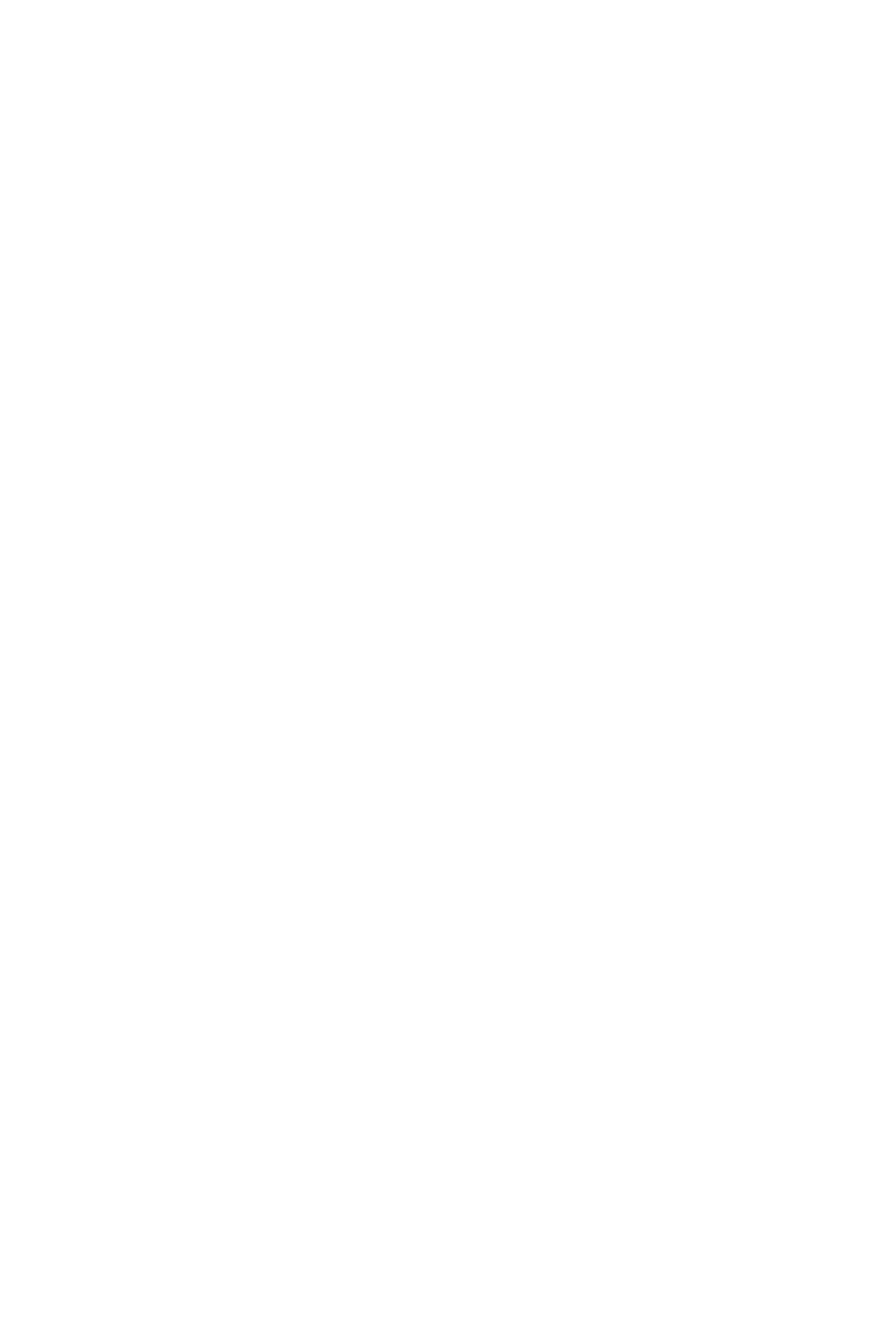
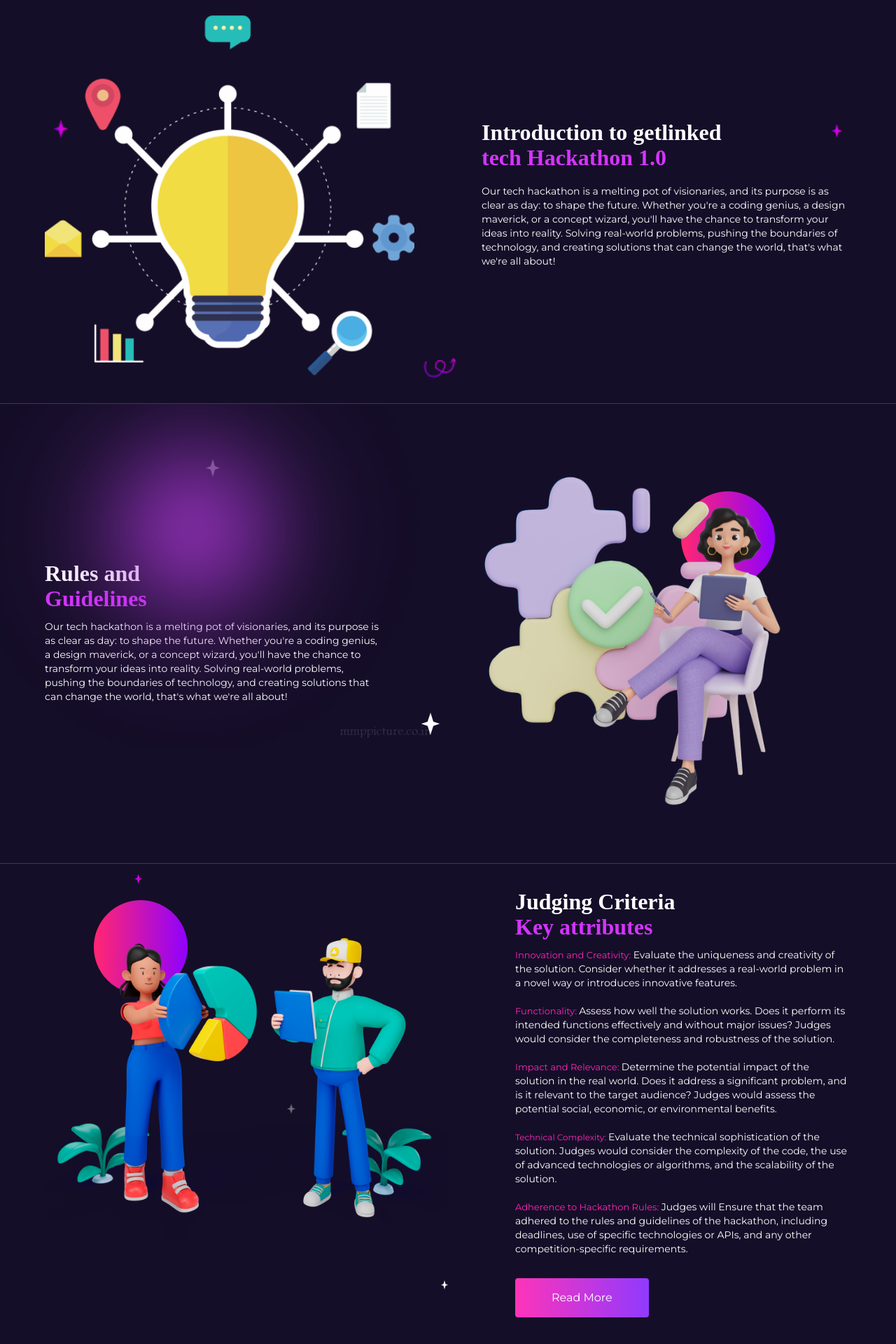
Before and after one commit to dExtinctedCoder/getLinked, a React (Vite) app: page / in a window 1280 px wide. Shown: the part 784-2704 px from the top of the page at 70% size. Before the commit the page ends 800 px from the top, so only its background shows below. Built offline with nearby package versions, Linux system fonts and the light colour scheme.

Commit message:
feat: build responsive landing page sections

```diff
--- a/src/pages/homePage.tsx
+++ b/src/pages/homePage.tsx
@@ -10,9 +10,16 @@ import GLOBE from "../assets/images/image-1.png";
 import PURPLELENS1 from "../assets/images/purple-lens-flare-png.png";
 import PURPLELENS2 from "../assets/images/purple-lens-flare-png-2.png";
 import STAR from "../assets/images/star.png";
+import STAR_PURPLE from "../assets/images/sata-gra.png";
 import STARGray from "../assets/images/stargray.png";
+import BigIdea from "../assets/images/thebigIdea1.png";
+import WOMAN from "../assets/images/7450159 1.png";
+import ARROW from "../assets/images/arrow.png";
+import ELLIPSE from "../assets/images/ellipse 2.png";
+import ManAndWoman from "../assets/images/8046554 1.png";
 import { useAppDispatch } from "../store/hooks";
 import { CLOSE_MENU, toggleMenu } from "../store/app/app.actions";
+import Section from "../components/sections/landingPageSection";
 
 const HomePage = (): React.ReactElement => {
 	const dispatchMenuAction = useAppDispatch();
@@ -117,6 +124,198 @@ const HomePage = (): React.ReactElement => {
 				</div>
 			</section>
 			<hr className="border-0 h-[1px] bg-[#ffffff2d]" />
+			<Section
+				label="introduction-section"
+				src={BigIdea}
+				alt="the-big-idea-illustration"
+				extras="gap-y-12"
+				misc={
+					<>
+						<img
+							src={STAR_PURPLE}
+							alt="star.png"
+							className="absolute left-[8%] top-[18%] lg:w-[20px] lg:top-[32%] lg:left-[6%]"
+						/>
+						<img
+							src={STAR_PURPLE}
+							alt="star.png"
+							className="absolute right-[12%] top-[67%] w-[10px] lg:w-[15px] lg:top-[33%] lg:right-[6%]"
+						/>
+						<img
+							src={ARROW}
+							alt="arrow.png"
+							className="absolute top-[58%] m-auto lg:bottom-[5%] lg:w-[50px] lg:left-[47%] lg:m-0 lg:top-auto"
+						/>
+					</>
+				}
+				textBox={
+					<div className="px-4 lg:px-0 lg:w-1/2">
+						<h4 className="font-['Clash_Display'] text-center text-xl font-bold lg:text-[32px] lg:mb-2 lg:text-left">
+							Introduction to getlinked
+						</h4>
+						<h4 className="font-['Clash_Display'] text-center text-xl font-bold pb-2 text-[#D434FE] lg:text-[32px] lg:mb-4 lg:text-left">
+							tech Hackathon 1.0
+						</h4>
+						<p className="text-[13px] text-center leading-[27.5px] lg:text-sm lg:text-left">
+							Our tech hackathon is a melting pot of visionaries, and its
+							purpose is as clear as day: to shape the future. Whether
+							you&apos;re a coding genius, a design maverick, or a concept
+							wizard, you&apos;ll have the chance to transform your ideas into
+							reality. Solving real-world problems, pushing the boundaries of
+							technology, and creating solutions that can change the world,
+							that&apos;s what we&apos;re all about!
+						</p>
+					</div>
+				}
+			/>
+			<hr className="border-0 h-[1px] bg-[#ffffff2d]" />
+			<Section
+				label="rules-and-guidelines-section"
+				src={WOMAN}
+				alt="woman-sitting-and-reading"
+				extras="lg:flex-row-reverse"
+				misc={
+					<>
+						<img
+							src={STARGray}
+							alt="star.png"
+							className="absolute w-3 left-[10%] top-[31%] lg:w-[20px] lg:top-[12%] lg:left-[23%]"
+						/>
+						<img
+							src={STAR}
+							alt="star.png"
+							className="absolute right-[9%] top-[67%] w-[10px] lg:w-[15px] lg:top-[33%] lg:right-[6%] lg:hidden"
+						/>
+						<img
+							src={STAR}
+							alt="star.png"
+							className="absolute w-3 bottom-[4%] left-[20%] lg:w-fit lg:left-[47%] lg:bottom-[28%]"
+						/>
+						<img
+							src={ELLIPSE}
+							alt="ellipse.png"
+							className="hidden lg:block absolute top-[19%] right-[13.5%]"
+						/>
+						<img
+							src={PURPLELENS1}
+							alt=""
+							className="absolute -top-[3%] -left-[33%] lg:inset-0 lg:w-1/2"
+						/>
+						{/* <img
+							src={PURPLELENS1}
+							alt=""
+							className="absolute top-[50%] -right-[60%] lg:inset-0 lg:w-1/2 lg:-right-[50%]"
+						/> */}
+					</>
+				}
+				textBox={
+					<div className="px-4 lg:px-0 lg:w-1/2">
+						<h4 className="font-['Clash_Display'] text-center text-xl font-bold lg:text-[32px] lg:mb-2 lg:text-left">
+							Rules and
+						</h4>
+						<h4 className="font-['Clash_Display'] text-center text-xl font-bold mb-2 text-[#D434FE] lg:text-[32px] lg:mb-4 lg:text-left">
+							Guidelines
+						</h4>
+						<p className="text-[13px] text-center leading-[27.5px] lg:text-sm lg:text-left">
+							Our tech hackathon is a melting pot of visionaries, and its
+							purpose is as clear as day: to shape the future. Whether
+							you&apos;re a coding genius, a design maverick, or a concept
+							wizard, you&apos;ll have the chance to transform your ideas into
+							reality. Solving real-world problems, pushing the boundaries of
+							technology, and creating solutions that can change the world,
+							that&apos;s what we&apos;re all about!
+						</p>
+					</div>
+				}
+			/>
+			<hr className="border-0 h-[1px] bg-[#ffffff2d]" />
+			<Section
+				label="judging-and-criteria-section"
+				src={ManAndWoman}
+				alt="man-and-woman-working"
+				extras="pb-16 lg:pb-24"
+				misc={
+					<>
+						<img
+							src={STAR_PURPLE}
+							alt="star.png"
+							className="absolute left-[43%] top-[2%] lg:left-[15%]"
+						/>
+						<img
+							src={STARGray}
+							alt="star.png"
+							className="absolute top-[20%] right-[45%] w-3 lg:right-[67%] lg:top-[46%]"
+						/>
+						<img
+							src={STAR}
+							alt="star.png"
+							className="absolute right-[12%] bottom-[9%] w-[10px] lg:top-[80%] lg:right-[50%]"
+						/>
+						<img
+							src={ELLIPSE}
+							alt="ellipse.png"
+							className="hidden absolute lg:block top-[7%] left-[10.5%]"
+						/>
+					</>
+				}
+				textBox={
+					<div className="px-4 lg:px-0 lg:w-1/2">
+						<h4 className="font-['Clash_Display'] text-center text-xl font-bold lg:text-[32px] lg:mb-2 lg:text-left">
+							Judging Criteria
+						</h4>
+						<h4 className="font-['Clash_Display'] text-center text-xl font-bold mb-4 text-[#D434FE] lg:text-[32px] lg:mb-4 lg:text-left">
+							Key attributes
+						</h4>
+						<p className="text-xs text-center leading-[22.555px] mb-5 lg:text-sm lg:text-left">
+							<span className="text-[13px] text-[#FF26B9]">
+								Innovation and Creativity:{" "}
+							</span>
+							Evaluate the uniqueness and creativity of the solution. Consider
+							whether it addresses a real-world problem in a novel way or
+							introduces innovative features.
+						</p>
+						<p className="text-xs text-center leading-[22.555px] mb-5 lg:text-sm lg:text-left">
+							<span className="text-[13px] text-[#FF26B9]">
+								Functionality:{" "}
+							</span>
+							Assess how well the solution works. Does it perform its intended
+							functions effectively and without major issues? Judges would
+							consider the completeness and robustness of the solution.
+						</p>
+						<p className="text-xs text-center leading-[22.555px] mb-5 lg:text-sm lg:text-left">
+							<span className="text-[13px] text-[#FF26B9]">
+								Impact and Relevance:{" "}
+							</span>
+							Determine the potential impact of the solution in the real world.
+							Does it address a significant problem, and is it relevant to the
+							target audience? Judges would assess the potential social,
+							economic, or environmental benefits.
+						</p>
+						<p className="text-xs text-center leading-[22.555px] mb-5 lg:text-sm lg:text-left">
+							<span className="text-xs text-[#FF26B9]">
+								Technical Complexity:{" "}
+							</span>
+							Evaluate the technical sophistication of the solution. Judges
+							would consider the complexity of the code, the use of advanced
+							technologies or algorithms, and the scalability of the solution.
+						</p>
+						<p className="text-xs text-center leading-[22.555px] mb-4 lg:mb-8 lg:text-sm lg:text-left">
+							<span className="text-[13px] text-[#FF26B9]">
+								Adherence to Hackathon Rules:{" "}
+							</span>
+							Judges will Ensure that the team adhered to the rules and
+							guidelines of the hackathon, including deadlines, use of specific
+							technologies or APIs, and any other competition-specific
+							requirements.
+						</p>
+						<Button
+							to="/register"
+							text="read more"
+							extras="m-auto w-fit lg:ml-0"
+						/>
+					</div>
+				}
+			/>
 		</div>
 	);
 };
```
